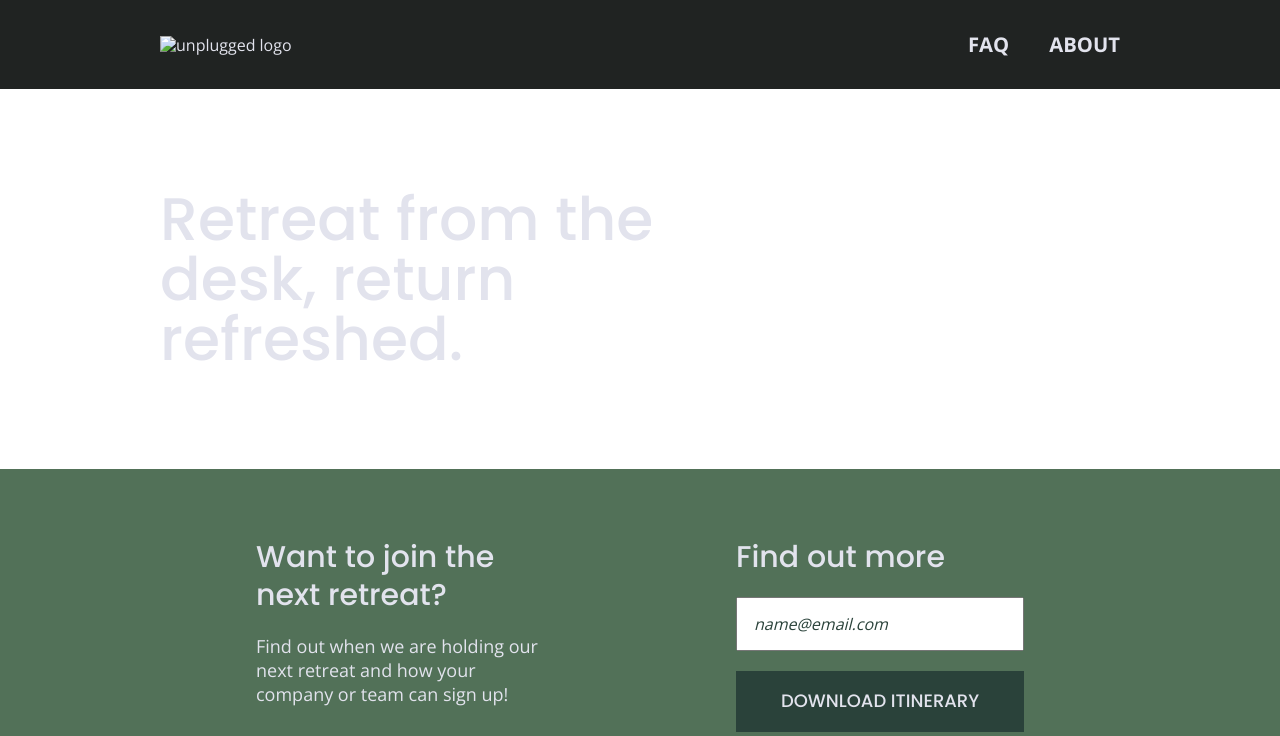
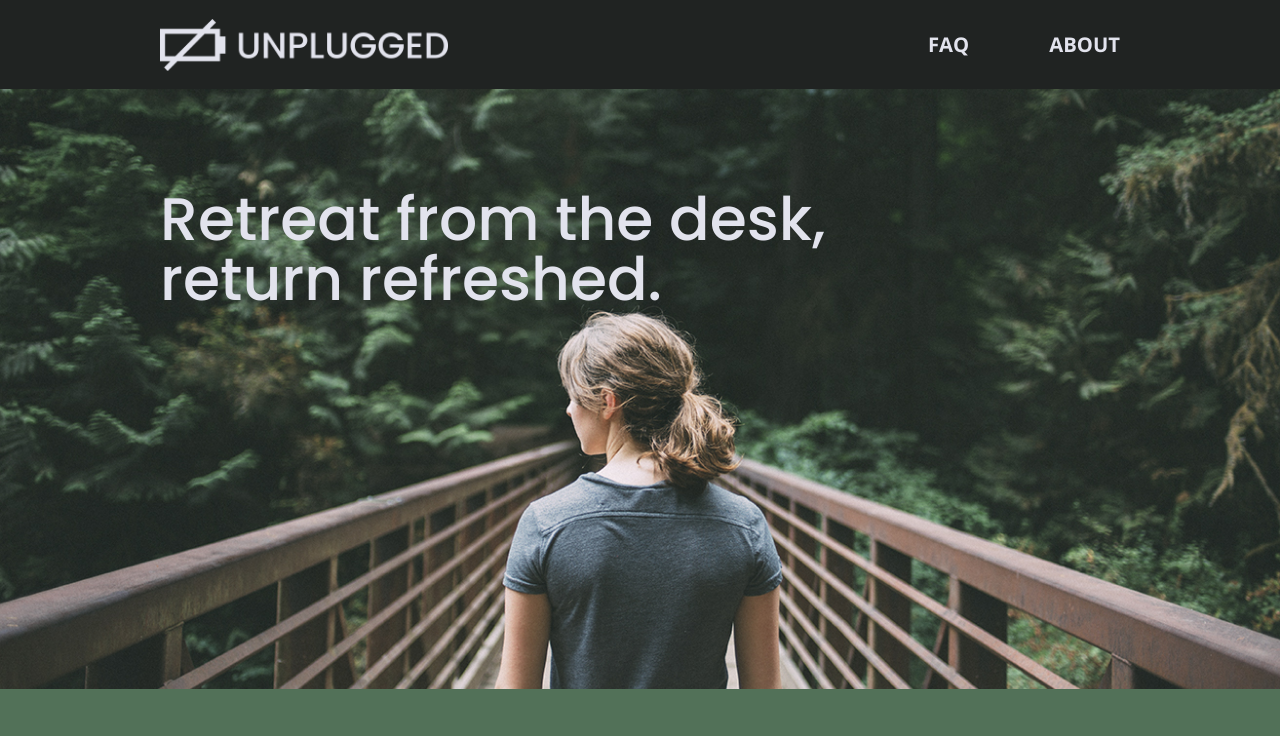
Before and after one commit to antodis79/unplugged-retreat, a website built with Parcel: page index.html in a window 1280 px wide. Shown: the top 736 px of the page. Built offline with nearby package versions, Linux system fonts and the light colour scheme.

Commit message:
Fourteenth commit

```diff
--- a/css/main.css
+++ b/css/main.css
@@ -134,11 +134,11 @@ p {
 }
 
 img {
-
+  width: 100%;
 }
 
 figure {
-
+  margin: 0;
 }
 
 address {
@@ -178,6 +178,11 @@ header .content-wrapper {
 }
 
 header figure {
+  width: 60%;
+  display: flex;
+  justify-content: center;
+  align-items: center;
+  flex-flow: row wrap;
 
 }
 
@@ -198,12 +203,14 @@ header nav {
   font-weight: 700;
   text-transform: uppercase;
 
+
 }
 
 header nav ul {
   display: flex;
   justify-content: space-around;
   width: 100%;
+  padding: 0;
 }
 
 header nav ul li {
@@ -256,6 +263,9 @@ footer .copyright {
   display: flex;
   justify-content: center;
   flex-flow: row wrap;
+  background: url(../img/jake-melara-30679-unsplash.jpg) center;
+  background-size: cover;
+  min-height: 500px;
 }
 
 .hero-area h1 {
@@ -310,6 +320,8 @@ input[type=button] {
   display: flex;
   justify-content: center;
   flex-flow: row wrap;
+  background: url(../img/rawpixel-800820-unsplash1.jpg) center;
+  background-size: cover;
 }
 
 .features h2 {
@@ -548,11 +560,17 @@ header nav ul {
 
 /* Hero Area */
 
+.hero-area {
+  min-height: 600px;
+}
+
 .hero-area h1 {
   font-size: 3em;
   line-height: 1;
   margin: 0;
 }
+
+
 
 /* Aside */
 
@@ -598,6 +616,7 @@ aside .content-wrapper .form {
   width: 85%;
 }
 
+.reviews article figure,
 .reviews article div {
   width: 49%;
 }
@@ -614,7 +633,7 @@ footer .content-wrapper {
   margin: 100px 0;
 }
 
-.footer-content {
+footer .footer-content {
   display: flex;
   justify-content: space-between;
   align-items: center;
@@ -722,7 +741,7 @@ p {
 /* Hero */
 .hero-area h1 {
   font-size: 3.75em;
-  width: 60%;
+  width: 80%;
 }
 
 /* Aside */
@@ -750,14 +769,16 @@ aside .content-wrapper .form {
   flex-basis: 33%;
 }
 
+
+
 /* Reviews */
+
+.reviews article div {
+  width: 42%;
+}
 
 .reviews h2 {
   padding-bottom: 50px;
-}
-
-.reviews article div {
-  width: 42%;
 }
 
 footer h4 {
--- a/index.html
+++ b/index.html
@@ -31,7 +31,9 @@
   <!-- Add your site or application content here -->
   <header>
     <div class="content-wrapper">
-      <a href="#"><img src="" alt="unplugged logo"></a>
+      <figure>
+        <img src="img/unpluggedlogo.png" alt="unplugged logo">
+      </figure>
       <div class="header-divider"></div>
       <nav>
         <ul>
@@ -99,7 +101,10 @@
     <section class="reviews">
       <div class="content-wrapper">
         <h2>Be a better team in 5 days, like these.</h2>
-          <article>
+        <article>
+          <figure>
+            <img src="img/omar-lopez-296944-unsplash.jpg" alt="Happy people at retreat">
+          </figure>
             <div>
               <h3>LaCrue Bottling Co.<br>October 2017</h3>
               <p>Lorem ipsum dolor sit amet, consectetur adipiscing elit, sed do eiusmod tempor incididunt ut labore et dolore magna aliqua. Ut enim ad minim veniam, quis nostrud exercitation ullamco laboris nisi ut aliquip ex ea commodo consequat. Duis aute irure dolor
```
